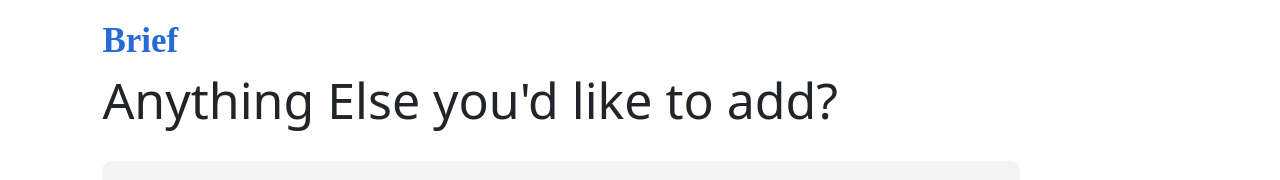
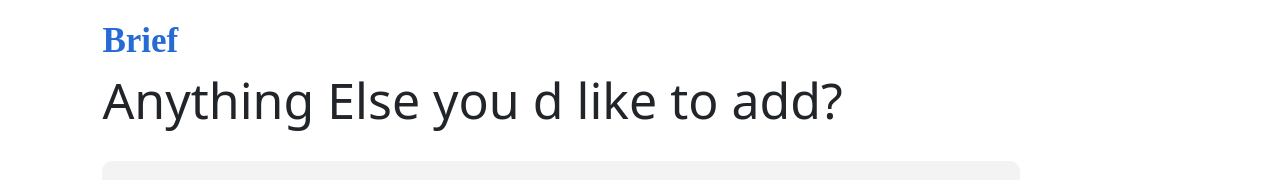
Before and after one commit to Adsgoatgit/liveinads, a Next.js app: page /contact3 in a window 1280 px wide. Shown: the part 140-320 px from the top of the page. Built offline with nearby package versions, Linux system fonts and the light colour scheme.

Commit message:
Update index.js
contact3

```diff
--- a/pages/contact3/index.js
+++ b/pages/contact3/index.js
@@ -55,7 +55,7 @@ export default function Contact3(){
     </div>
     <div className='contactmain'>
         <h5 className='contacthead'>Brief</h5>
-        <h2 className='contactmainhead'>Anything Else you'd like to add?</h2>
+        <h2 className='contactmainhead'>Anything Else you d like to add?</h2>
         <div>
             <div>
 
```
